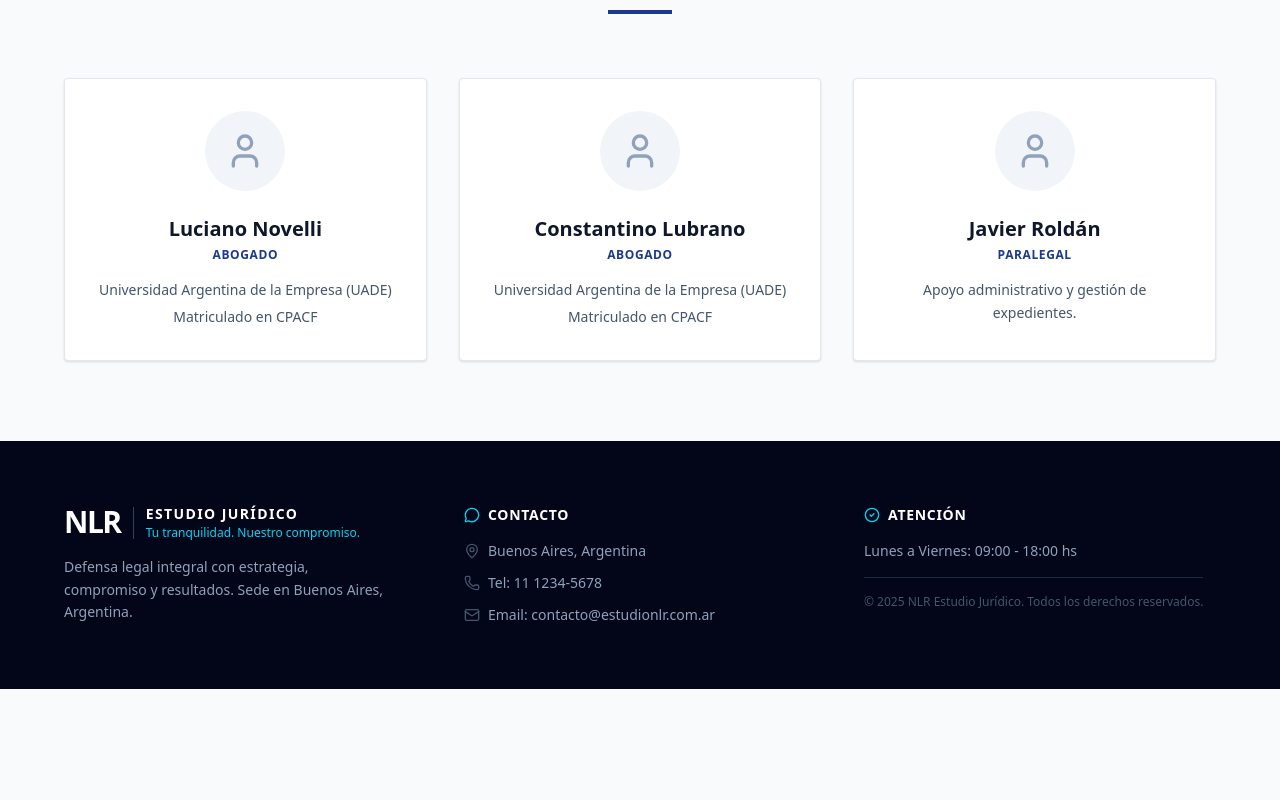
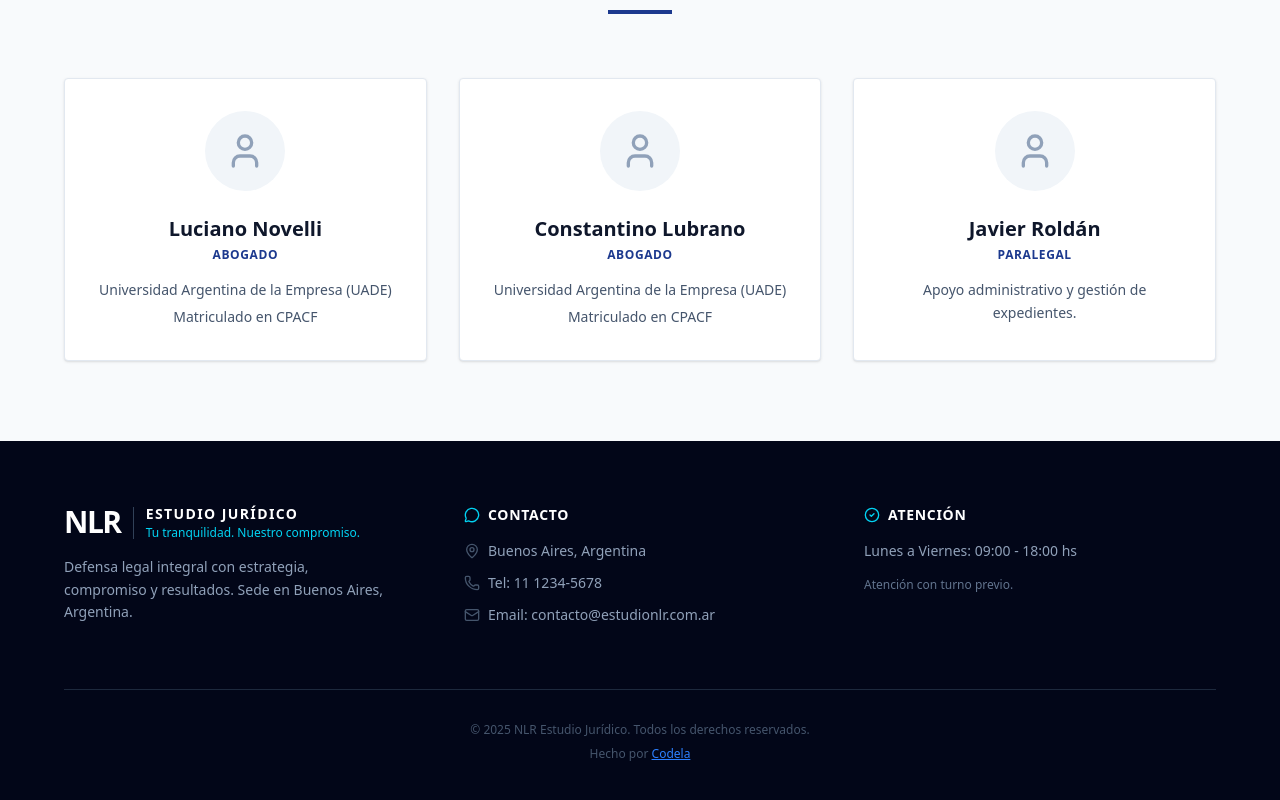
Before and after one commit to MateoFontaine/NLR-Estudio-Jur-dico, a Next.js app: page / in a window 1280 px wide. Shown: the part 1987-2787 px from the top of the page. Before the commit the page ends 2676 px from the top, so only its background shows below. Built offline with nearby package versions, Linux system fonts and the light colour scheme.

Commit message:
Camibamos el footer

```diff
--- a/app/page.tsx
+++ b/app/page.tsx
@@ -319,13 +319,15 @@ export default function Home() {
         </div>
       </section>
 
-      {/* --- FOOTER CON LOGO OFICIAL --- */}
+    {/* --- FOOTER CON LOGO OFICIAL Y CRÉDITOS ABAJO --- */}
       <footer className="bg-slate-950 text-slate-400 py-16 px-4 text-center md:text-left">
-        <div className="max-w-6xl mx-auto grid md:grid-cols-3 gap-12 text-sm">
+        <div className="max-w-6xl mx-auto">
+
+          {/* GRILLA DE 3 COLUMNAS SUPERIOR */}
+          <div className="grid md:grid-cols-3 gap-12 text-sm">
 
             {/* COLUMNA 1: LOGO Y DESCRIPCIÓN */}
             <div className="flex flex-col items-center md:items-start space-y-4">
-            {/* Logo recreado en versión oscura (blanco y celeste) */}
               <a href="#inicio" onClick={(e) => scrollToSection(e, 'inicio')} className="flex items-center gap-3 select-none cursor-pointer group">
                 <div className="text-white">
                   <span className="text-3xl font-bold tracking-tighter leading-none">NLR</span>
@@ -335,7 +337,6 @@ export default function Home() {
                   <span className="text-sm font-bold tracking-[0.1em] text-white uppercase leading-tight">
                     Estudio Jurídico
                   </span>
-                {/* Frase en color celeste (cyan-400) */}
                   <span className="text-xs text-cyan-400 font-medium leading-tight mt-0.5">
                     Tu tranquilidad. Nuestro compromiso.
                   </span>
@@ -365,15 +366,23 @@ export default function Home() {
               </div>
             </div>
 
-          {/* COLUMNA 3: HORARIOS */}
+            {/* COLUMNA 3: HORARIOS (Sin los créditos, solo horarios) */}
             <div className="flex flex-col items-center md:items-start">
               <h4 className="text-white font-bold uppercase tracking-wider mb-4 flex items-center gap-2">
                 <CheckCircle2 size={16} className="text-cyan-400" /> Atención
               </h4>
               <p className="mb-4">Lunes a Viernes: 09:00 - 18:00 hs</p>
-            <div className="pt-4 border-t border-slate-800 w-full md:w-auto">
-              <p className="text-xs text-slate-600">© 2025 NLR Estudio Jurídico. Todos los derechos reservados.</p>
+              <p className="text-slate-500 text-xs">Atención con turno previo.</p>
             </div>
+
+          </div>
+
+          {/* --- BARRA INFERIOR DE CRÉDITOS (SEPARADA) --- */}
+          <div className="mt-16 pt-8 border-t border-slate-800 flex flex-col items-center justify-center text-xs text-slate-600 space-y-2">
+            <p>© 2025 NLR Estudio Jurídico. Todos los derechos reservados.</p>
+            <p>
+              Hecho por <a href="https://www.instagram.com/codela.estudio/" target="_blank" rel="noreferrer" className="text-blue-500 underline hover:text-blue-400 transition-colors font-medium">Codela</a>
+            </p>
           </div>
 
         </div>
```
Also changed, not shown: 1 other file (tests, documents, lock files or other folders). Lines whose indentation alone changed are shown as unchanged.
